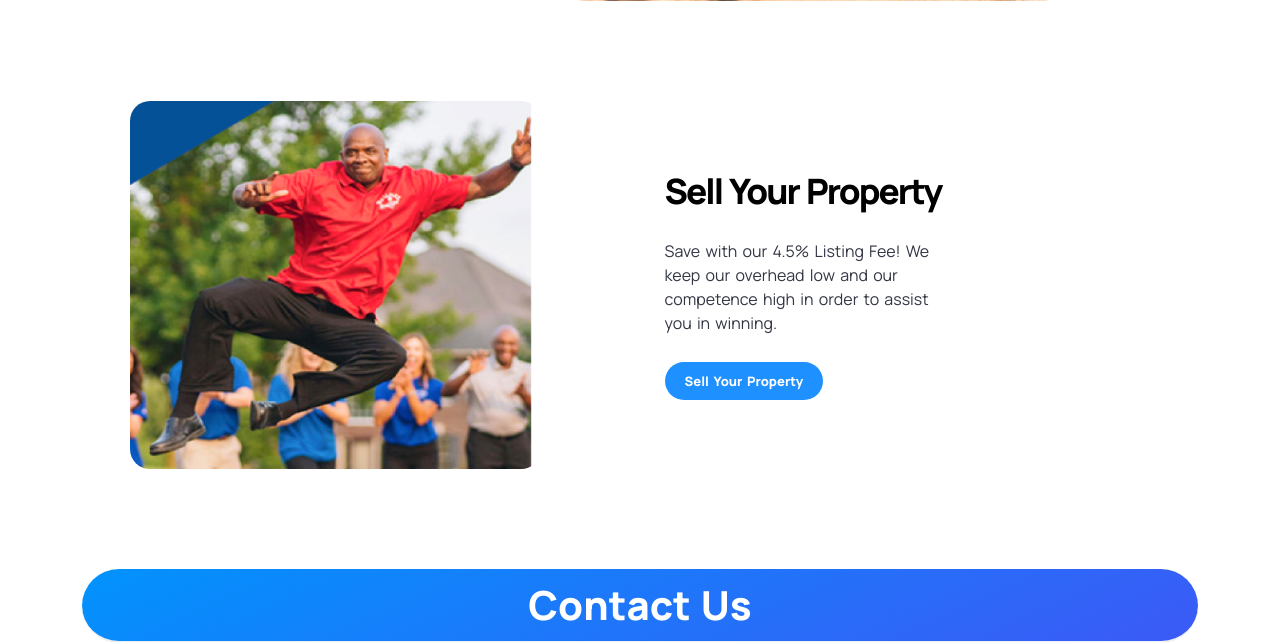
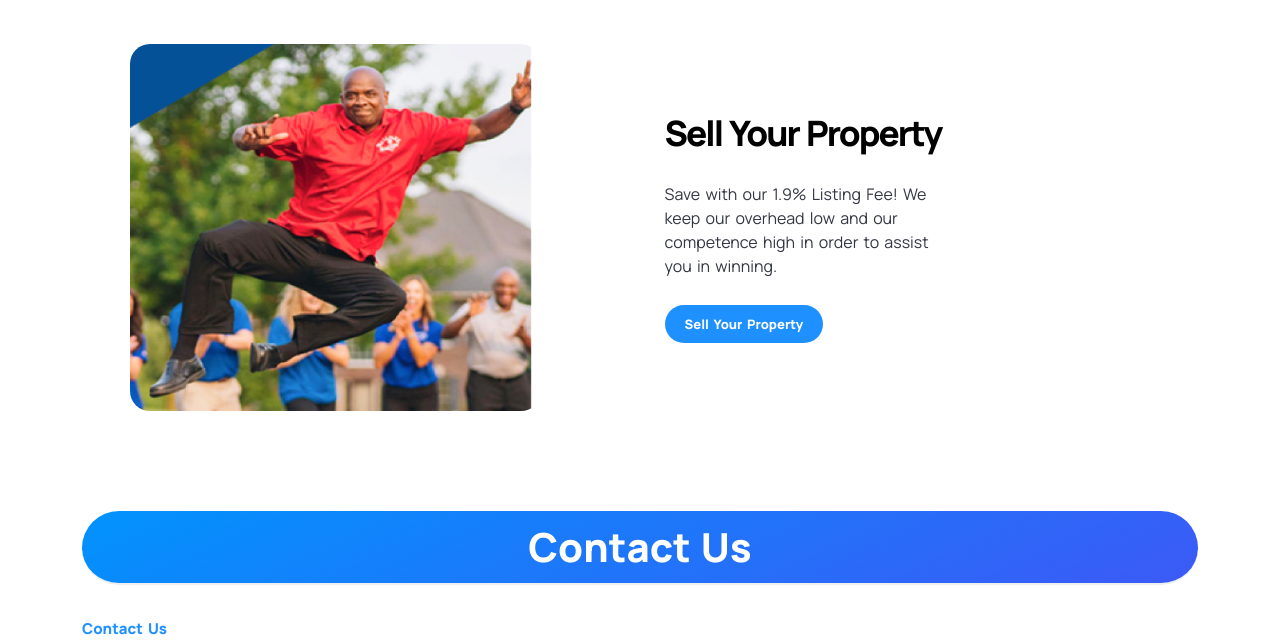
Before and after one commit to xtraordinaryDev/BallParkRealty, a PHP site: page / in a window 1280 px wide. Shown: the part 4023-4665 px from the top of the page. Run offline with PHP 8.4, Linux system fonts and the light colour scheme; data that the repository does not hold is empty; some libraries are stand-ins or nearby versions.

Commit message:
banner updates

```diff
--- a/index.php
+++ b/index.php
@@ -1,6 +1,6 @@
 <?php
 $title = 'Real Estate Agent | Lakeville Real Estate Agents';
-$description = 'Lakeville Real Estate Agents - Save Thousands with our 4.5% Listing Rate! List your home with Ballpark Realtors in Lakeville, MN, start saving thousands of dollars. We have the best real estate listing fee anywhere around the Lakeville, MN area. Call (952) 431-1930 and speak to one of our real estate agents for information about listing your home with Ballpark Realtors.';
+$description = 'Lakeville Real Estate Agents - Save Thousands with our 1.9% Listing Rate! List your home with Ballpark Realtors in Lakeville, MN, start saving thousands of dollars. We have the best real estate listing fee anywhere around the Lakeville, MN area. Call (952) 431-1930 and speak to one of our real estate agents for information about listing your home with Ballpark Realtors.';
 $keywords = 'Lakeville mn,Lakeville,Lakeville Realtors,Lakeville real estate,Lakeville real estate,Lakeville real estate brokers,listing fee,list home for sale in Lakeville';
 $city = 'Lakeville';
 $url = 'index';
@@ -30,7 +30,7 @@ if (isset($data['result']['reviews'])) {
   <section id="home">
     <!-- <div class="hero-section-wrapper d-flex sm-flex-column sm-content-center">
       <div class="d-flex flex-column justify-content-between hero-container sm-hero-container hero-text-container">
-        <div class="hero-heading">Swing Big and Save<br>Thousands<br>With Our 4.5% Listing<br>Rate!</div>
+        <div class="hero-heading">Swing Big and Save<br>Thousands<br>With Our 1.9% Listing<br>Rate!</div>
         <div class="d-flex justify-content-between align-items-center">
 
           <ul class="top-section-list dtr-mt-30 c-white">
@@ -57,10 +57,10 @@ if (isset($data['result']['reviews'])) {
       </div>
     </div> -->
     <div class="wos-banner sm-hidden">
-      <a href="href=#contact-us"><img src="img/Banner2-update.jpg"  /></a>
+      <a href="href=#contact-us"><img src="new-design-assets/images/Banner-New.jpg"  /></a>
     </div><!-- .wos-banner -->
     <div class="wos-banner sm-visible">
-      <a href="href=#contact-us"><img src="img/banner3.jpg" /></a>
+      <a href="href=#contact-us"><img src="new-design-assets/images/banner-New3-1.jpg" /></a>
     </div><!-- .wos-banner -->
   </section>
   <!-- hero section ends -->
@@ -405,13 +405,13 @@ if (isset($data['result']['reviews'])) {
 
         <div class="col-12 col-md-6" style="padding-left: 25px">
           <div class="blank-space-right">
-            <h2 class="c-black">Save Thousands<br>with our 4.5% Listing<br>Rate!
+            <h2 class="c-black">Save Thousands<br>with our 1.9% Listing<br>Rate!
             </h2>
             <p class="color-dark sm-text-align-justify" style="font-size: 16px; line-height: 1.5rem;">Having a well-thought-out strategy is essential in any endeavor, whether playing
               baseball or buying or selling a house. To help our clients make informed decisions, Ballpark Realty
               focuses on providing them with the expertise and knowledge they need. <br>
               It shouldn't cost you more to have a great real estate experience, whether you're
-              buying or selling. Compared to the industry average of 6%, Ballpark Realty's listing rate is 4.5%, which
+              buying or selling. Compared to the industry average of 6%, Ballpark Realty's listing rate is 1.9%, which
               means that the profits you earn you keep. </p>
             <p class="dtr-mt-40 color-dark" style="font-size: 16px; line-height: 1.5rem;">To speak to representative, call <a href="tel:1-952-431-1930"><span class="font-weight-bold c-blue">952-431-1930</span></a>. We're here to answer any question you
               may have.</p>
@@ -466,7 +466,7 @@ if (isset($data['result']['reviews'])) {
             <h3 class="c-black">Sell Your Property
             </h3>
             <p class="color-dark me-3 mb-4 sm-text-align-justify" style="font-size: 16px; line-height: 1.5rem;">
-              Save with our 4.5% Listing Fee! We keep our overhead low and our competence high in order to assist you in winning.
+              Save with our 1.9% Listing Fee! We keep our overhead low and our competence high in order to assist you in winning.
             </p>
             <a href="#contact-us" class="p-link">Sell Your Property</a>
           </div>
```
Also changed, not shown: new-design-assets/images/Banner-New.jpg (added), new-design-assets/images/banner-New3-1.jpg (added), 1 other file.
